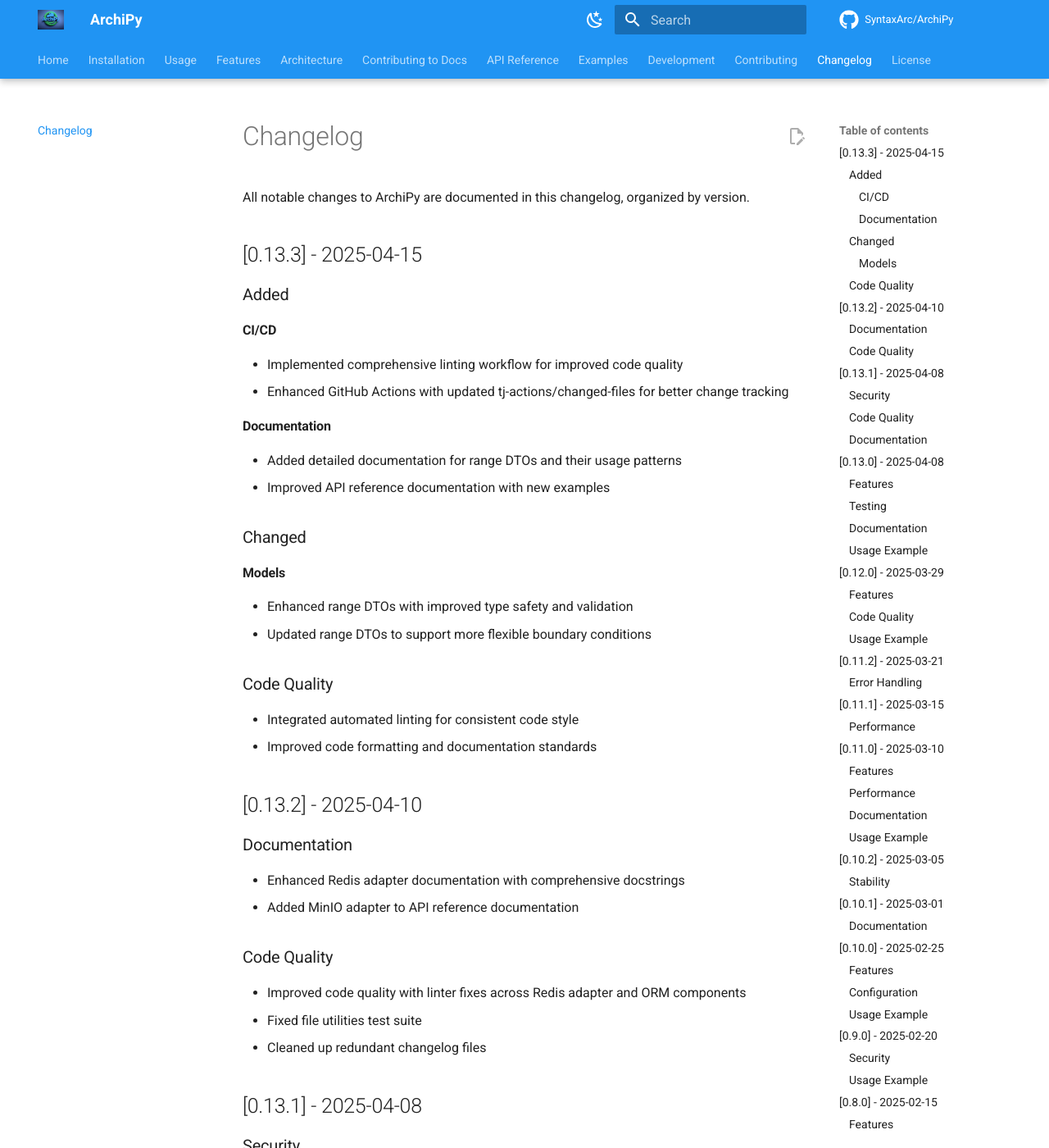
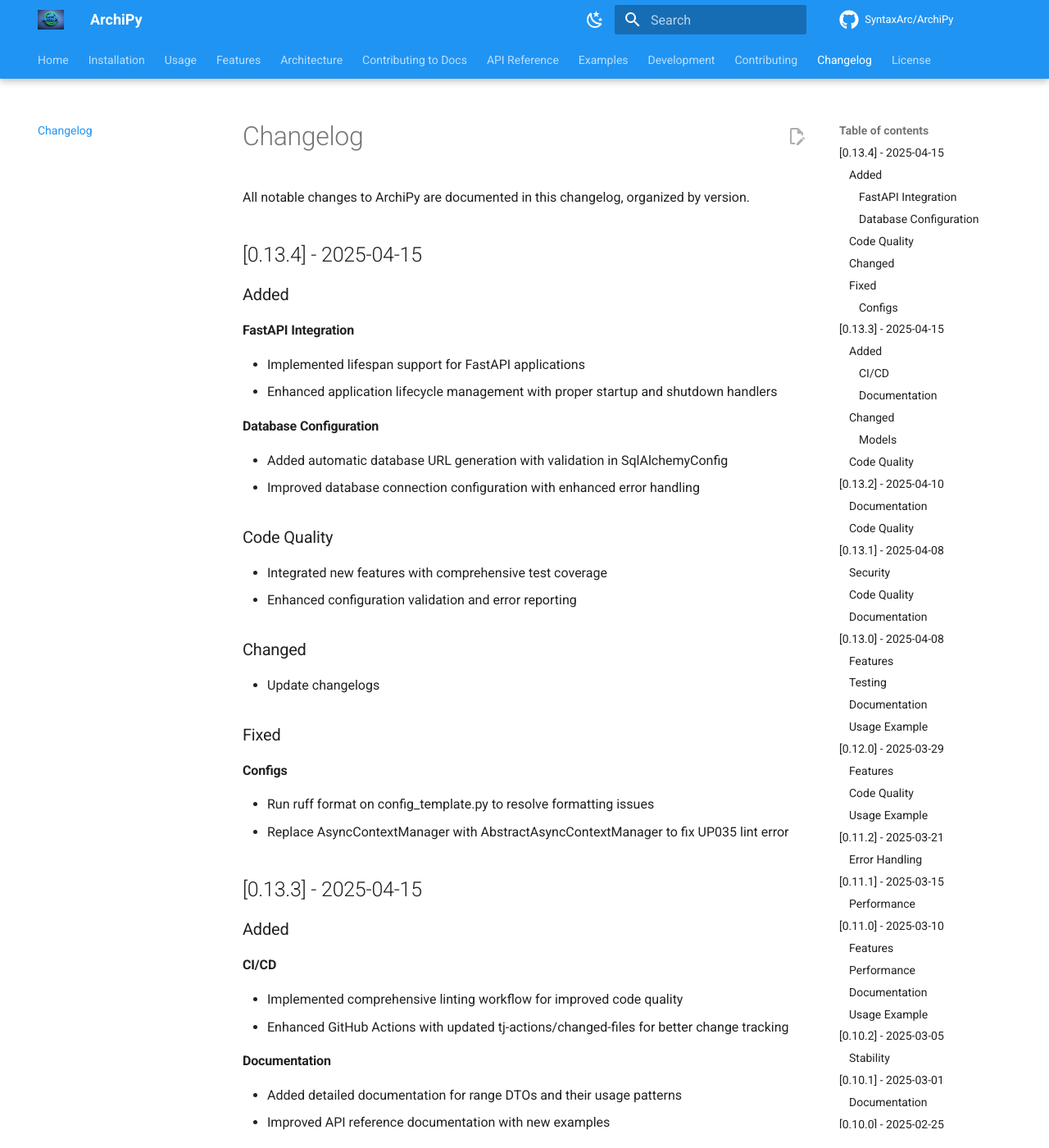
Before and after one commit to negatic/ArchiPy, an MkDocs documentation site: the page built from docs/changelog.md, in a window 1280 px wide and 1400 px high. Shown: the whole window at 82% size. Built offline with MkDocs 1.6.1 and Material for MkDocs 9.7.7, drawn with Linux system fonts in a browser that asks for light colours; comment, search, counter and statistics services are not loaded; the version menu is left out.

Commit message:
update changelogs

```diff
--- a/docs/changelog.md
+++ b/docs/changelog.md
@@ -3,6 +3,35 @@
 All notable changes to ArchiPy are documented in this changelog, organized by version.
 
 
+
+
+## [0.13.4] - 2025-04-15
+
+### Added
+
+#### FastAPI Integration
+- Implemented lifespan support for FastAPI applications
+- Enhanced application lifecycle management with proper startup and shutdown handlers
+
+#### Database Configuration
+- Added automatic database URL generation with validation in SqlAlchemyConfig
+- Improved database connection configuration with enhanced error handling
+
+### Code Quality
+- Integrated new features with comprehensive test coverage
+- Enhanced configuration validation and error reporting
+
+### Changed
+
+- Update changelogs
+
+
+### Fixed
+
+#### Configs
+
+- Run ruff format on config_template.py to resolve formatting issues
+- Replace AsyncContextManager with AbstractAsyncContextManager to fix UP035 lint error
 
 ## [0.13.3] - 2025-04-15
 
```
